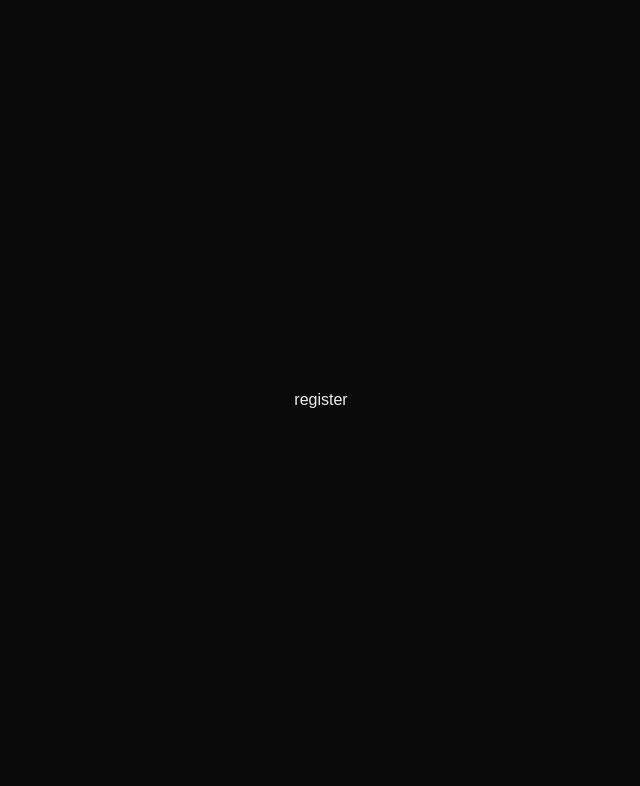
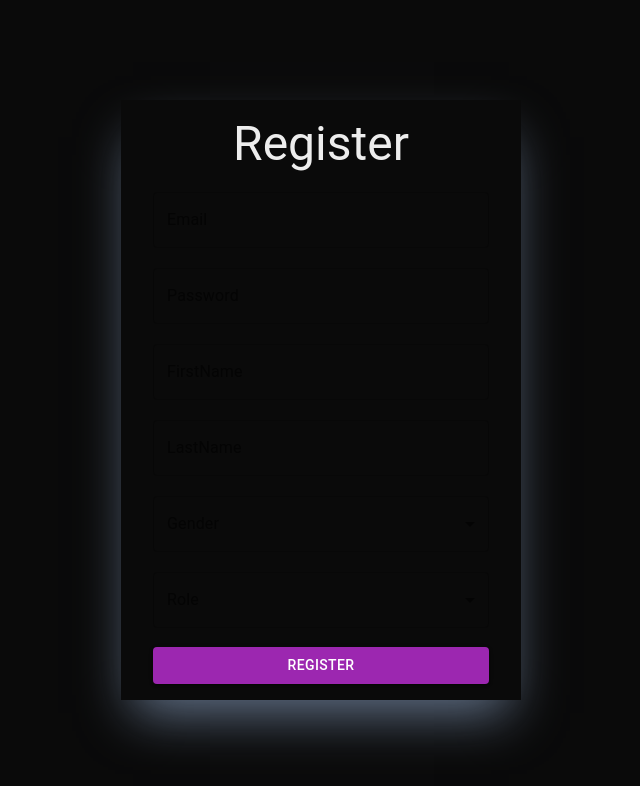
Before and after one commit to PrashantAcharya0/MERN, a Next.js app in the folder ecomerce-ui/: page /register in a window 1280 px wide. Shown: the top 786 px of the page, without its empty margins (319-959 px from the left). Built offline with nearby package versions, Linux system fonts and the light colour scheme.

Commit message:
register inside (auth)

```diff
--- a/ecomerce-ui/app/(auth)/layout.js
+++ b/ecomerce-ui/app/(auth)/layout.js
@@ -1,6 +1,6 @@
 export const metadata = {
-  title: "Nepal mart:Auth",
-  description: "Auth",
+  title: "Auth",
+  description: "Login and register page",
 };
 
 const Authlayout = ({ children }) => {
--- a/ecomerce-ui/app/(auth)/login/page.js
+++ b/ecomerce-ui/app/(auth)/login/page.js
@@ -9,16 +9,10 @@ import {
   Typography,
 } from "@mui/material";
 import { Formik } from "formik";
+
 const Login = () => {
   return (
-    <Box
-      sx={{
-        display: "flex",
-        justifyContent: "center",
-        alignItems: "center",
-        height: "100vh",
-      }}
-    >
+    <Box>
       <Formik
         initialValues={{
           email: "",
@@ -33,7 +27,8 @@ const Login = () => {
           return (
             <form
               onSubmit={formik.handleSubmit}
-              className="flex flex-col justify-between max-w-[400px] shadow-2xl p-8 min-h-[300px]"
+              className="flex flex-col justify-between items-center min-w-[400px] shadow-2xl
+               shadow-slate-500 px-8 py-4 min-h-[400px]"
             >
               <Typography variant="h3">Sign in</Typography>
 
--- a/ecomerce-ui/app/(auth)/register/page.js
+++ b/ecomerce-ui/app/(auth)/register/page.js
@@ -1,7 +1,130 @@
-import React from "react";
+"use client";
+import registerUserValidationSchema from "@/validation-schema/register.user.validation.schema";
+import {
+  Box,
+  Button,
+  FormControl,
+  FormHelperText,
+  TextField,
+  Typography,
+} from "@mui/material";
+import { Formik } from "formik";
+import InputLabel from "@mui/material/InputLabel";
+import Select from "@mui/material/Select";
+import MenuItem from "@mui/material/MenuItem";
 
 const register = () => {
-  return <div>register</div>;
+  return (
+    <Box>
+      <Formik
+        initialValues={{
+          email: "",
+          password: "",
+          firstName: "",
+          lastName: "",
+          gender: "",
+          role: "",
+        }}
+        validationSchema={registerUserValidationSchema}
+        onSubmit={(values) => {
+          console.log(values);
+        }}
+      >
+        {(formik) => {
+          return (
+            <form
+              onSubmit={formik.handleSubmit}
+              className="flex flex-col justify-between items-center min-w-[400px] shadow-2xl
+               shadow-slate-500 px-8 py-4 min-h-[600px]"
+            >
+              <Typography variant="h3">Register</Typography>
+
+              {/* Email */}
+              <FormControl fullWidth>
+                <TextField label="Email" {...formik.getFieldProps("email")} />
+                {formik.touched.email && formik.errors.email ? (
+                  <FormHelperText error>{formik.errors.email}</FormHelperText>
+                ) : null}
+              </FormControl>
+
+              {/* Password */}
+              <FormControl fullWidth>
+                <TextField
+                  label="Password"
+                  {...formik.getFieldProps("password")}
+                />
+                {formik.touched.password && formik.errors.password ? (
+                  <FormHelperText error>
+                    {formik.errors.password}
+                  </FormHelperText>
+                ) : null}
+              </FormControl>
+
+              {/* FirstName */}
+              <FormControl fullWidth>
+                <TextField
+                  label="FirstName"
+                  {...formik.getFieldProps("firstName")}
+                />
+                {formik.touched.firstName && formik.errors.firstName ? (
+                  <FormHelperText error>
+                    {formik.errors.firstName}
+                  </FormHelperText>
+                ) : null}
+              </FormControl>
+
+              {/* lastName */}
+              <FormControl fullWidth>
+                <TextField
+                  label="LastName"
+                  {...formik.getFieldProps("lastName")}
+                />
+                {formik.touched.lastName && formik.errors.lastName ? (
+                  <FormHelperText error>
+                    {formik.errors.lastName}
+                  </FormHelperText>
+                ) : null}
+              </FormControl>
+
+              {/* Gender */}
+              <FormControl fullWidth>
+                <InputLabel>Gender</InputLabel>
+                <Select {...formik.getFieldProps("gender")}>
+                  <MenuItem value="male">Male</MenuItem>
+                  <MenuItem value="female">Female</MenuItem>
+                  <MenuItem value="other">Other</MenuItem>
+                </Select>
+                {formik.touched.gender && formik.errors.gender && (
+                  <FormHelperText error>{formik.errors.gender}</FormHelperText>
+                )}
+              </FormControl>
+
+              {/* Role */}
+              <FormControl fullWidth>
+                <InputLabel>Role</InputLabel>
+                <Select {...formik.getFieldProps("role")}>
+                  <MenuItem value="buyer">Buyer</MenuItem>
+                  <MenuItem value="seller">Seller</MenuItem>
+                </Select>
+                {formik.touched.role && formik.errors.role && (
+                  <FormHelperText error>{formik.errors.role}</FormHelperText>
+                )}
+              </FormControl>
+
+              <Button
+                fullWidth
+                type="submit"
+                variant="contained"
+                color="secondary"
+              >
+                Register
+              </Button>
+            </form>
+          );
+        }}
+      </Formik>
+    </Box>
+  );
 };
 
 export default register;
--- a/ecomerce-ui/app/page.js
+++ b/ecomerce-ui/app/page.js
@@ -1,7 +1,11 @@
 import React from "react";
 
-const page = () => {
-  return <div>Home</div>;
+const Home = () => {
+  return (
+    <div>
+      <h1>Home</h1>
+    </div>
+  );
 };
 
-export default page;
+export default Home;
--- /dev/null
+++ b/ecomerce-ui/validation-schema/register.user.validation.schema.js
@@ -0,0 +1,12 @@
+import * as Yup from "yup";
+
+const userValidationSchema = Yup.object({
+  email: Yup.string().email().required().trim().max(55).lowercase(),
+  password: Yup.string().required().trim(),
+  firstName: Yup.string().required().trim().max(30),
+  lastName: Yup.string().required().trim().max(30),
+  gender: Yup.string().required().trim().oneOf(["male", "female", "other"]),
+  role: Yup.string().trim().required().oneOf(["buyer", "seller"]),
+});
+
+export default userValidationSchema;
```
